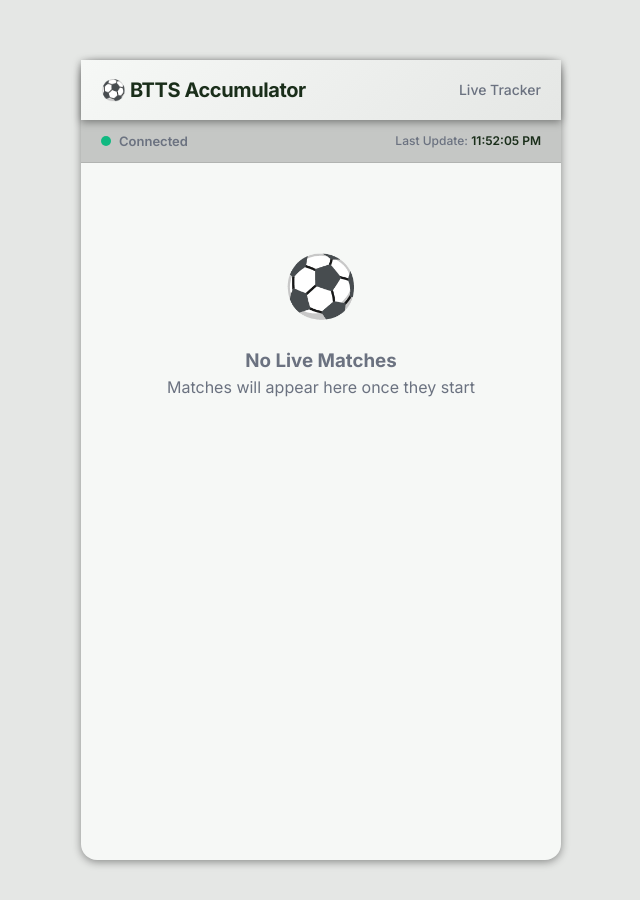
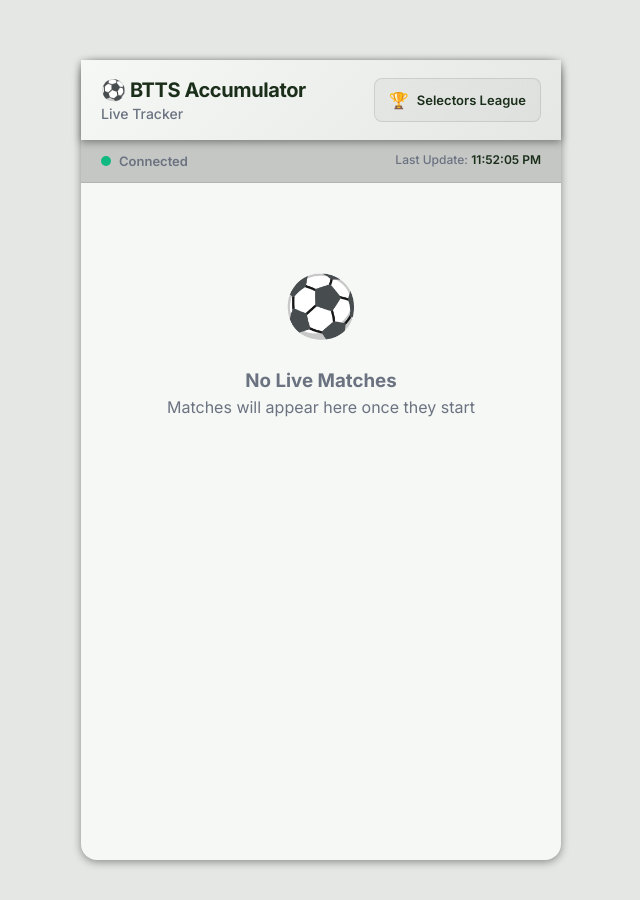
Before and after one commit to MrG-Man/Acca-Tracker, a Flask app: page /modern in a window 1280 px wide. Shown: the top 900 px of the page, without its empty margins (319-959 px from the left). Run offline with Flask 3, Linux system fonts and the light colour scheme; data that the repository does not hold is empty.

Commit message:
links added

```diff
--- a/static/css/modern-tracker.css
+++ b/static/css/modern-tracker.css
@@ -89,6 +89,11 @@ body {
     backdrop-filter: blur(10px);
 }
 
+.header-left {
+    flex: 1;
+    min-width: 0;
+}
+
 .app-title {
     font-size: clamp(16px, 4vw, 20px);
     font-weight: 700;
@@ -102,6 +107,46 @@ body {
     color: var(--text-secondary);
     font-weight: 500;
     margin: 0;
+}
+
+/* ===== Selectors League Navigation Link ===== */
+.selectors-league-link {
+    display: flex;
+    align-items: center;
+    gap: clamp(6px, 1.5vw, 8px);
+    padding: clamp(8px, 2vw, 10px) clamp(12px, 3vw, 14px);
+    background: var(--card-bg);
+    border: 1px solid var(--border-color);
+    border-radius: clamp(6px, 1.5vw, 8px);
+    color: var(--text-primary);
+    text-decoration: none;
+    font-size: clamp(11px, 2.5vw, 13px);
+    font-weight: 600;
+    transition: all var(--transition-fast);
+    backdrop-filter: blur(10px);
+    position: relative;
+    overflow: hidden;
+}
+
+.selectors-league-link:hover {
+    background: var(--card-hover);
+    border-color: var(--primary-green);
+    transform: translateY(-1px);
+    box-shadow: var(--shadow-md);
+}
+
+.selectors-league-link:active {
+    transform: translateY(0);
+}
+
+.link-icon {
+    font-size: clamp(14px, 3.5vw, 16px);
+    flex-shrink: 0;
+}
+
+.link-text {
+    font-weight: 600;
+    white-space: nowrap;
 }
 
 /* ===== Connection Status Bar ===== */
@@ -531,6 +576,19 @@ input:checked + .toggle-slider:before {
 @media (max-width: 374px) {
     .mobile-container {
         border-radius: 0;
+    }
+
+    .selectors-league-link {
+        padding: 6px 8px;
+        gap: 4px;
+    }
+
+    .link-text {
+        display: none;
+    }
+
+    .mobile-header {
+        padding: 8px 12px;
     }
 
     .match-teams {
--- a/templates/modern-tracker.html
+++ b/templates/modern-tracker.html
@@ -13,8 +13,14 @@
     <div class="mobile-container">
         <!-- Header -->
         <header class="mobile-header">
-            <h1 class="app-title">⚽ BTTS Accumulator</h1>
-            <p class="app-subtitle">Live Tracker</p>
+            <div class="header-left">
+                <h1 class="app-title">⚽ BTTS Accumulator</h1>
+                <p class="app-subtitle">Live Tracker</p>
+            </div>
+            <a href="/selectors-league" class="selectors-league-link">
+                <span class="link-icon">🏆</span>
+                <span class="link-text">Selectors League</span>
+            </a>
         </header>
 
         <!-- Connection Status Bar -->
```
